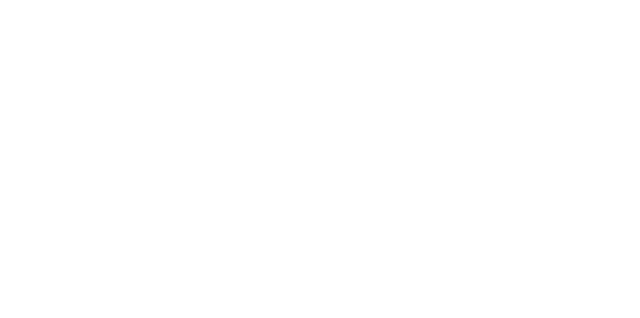
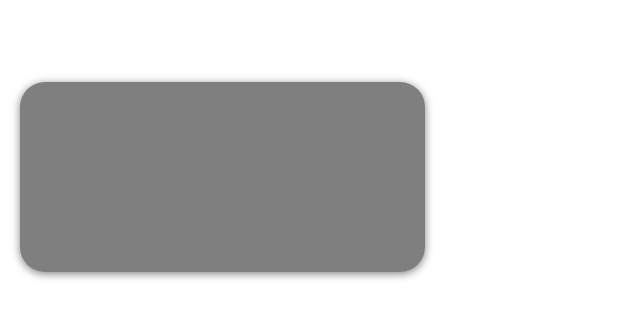
Before and after one commit to zZubat/Burguer-Night, a React (Create React App) app in the folder burguernight/: page /Pagamento in a window 1280 px wide. Before the commit this address had no page. Shown: the top 318 px of the page, without its empty margins (0-640 px from the left). Built offline with nearby package versions, Linux system fonts and the light colour scheme.

Commit message:
Começo Tela Pagamento

```diff
--- a/burguernight/src/App.tsx
+++ b/burguernight/src/App.tsx
@@ -3,6 +3,7 @@ import './App.css';
 import { Route, Routes } from 'react-router-dom';
 import TelaPrincipal from './componentes/TelaPrincipal/index';
 import Pedido from './componentes/TelaPedido';
+import Pagamento from './componentes/TelaPagamento';
 
 function App() {
   return (
@@ -10,6 +11,7 @@ function App() {
       <Routes>
         <Route path="/" element={<TelaPrincipal/>} />
         <Route path="/Pedido" element={<Pedido/>} />
+        <Route path="/Pagamento" element={<Pagamento/>} />
       </Routes>
     </div>
   );
--- /dev/null
+++ b/burguernight/src/componentes/TelaPagamento/index.module.css
@@ -0,0 +1,10 @@
+.card {
+position: absolute;
+width: 405.46px;
+height: 189.71px;
+left: 19.84px;
+top: 81.84px;
+background: rgba(0, 0, 0, 0.5);
+box-shadow: 0px 1.66815px 8.34077px rgba(0, 0, 0, 0.5);
+border-radius: 24.7991px;
+}
--- /dev/null
+++ b/burguernight/src/componentes/TelaPagamento/index.tsx
@@ -0,0 +1,9 @@
+import styles from './index.module.css'
+
+function Pagamento () {
+    return (
+        <div className={styles.card}></div>
+    )
+}
+
+export default Pagamento;
--- a/burguernight/src/componentes/TelaPrincipal/BotãoCarrinho/index.tsx
+++ b/burguernight/src/componentes/TelaPrincipal/BotãoCarrinho/index.tsx
@@ -1,5 +1,4 @@
 import carrinho from '../../../Aseets/icons8-shopping-cart-24.png'
-import ConfirmaPedido from '../../TelaConfirmaçaoDoPedido/index'
 
 function Carrinho (){
     return(
```
